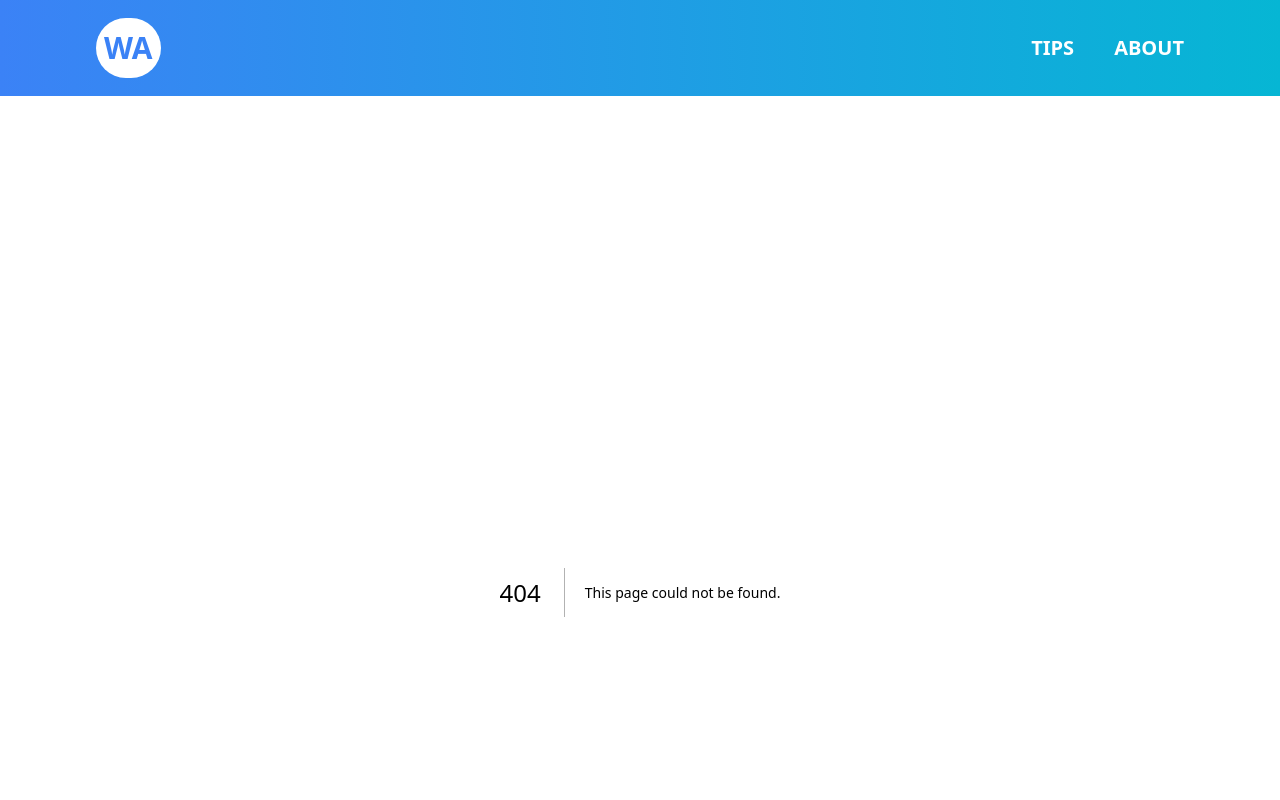
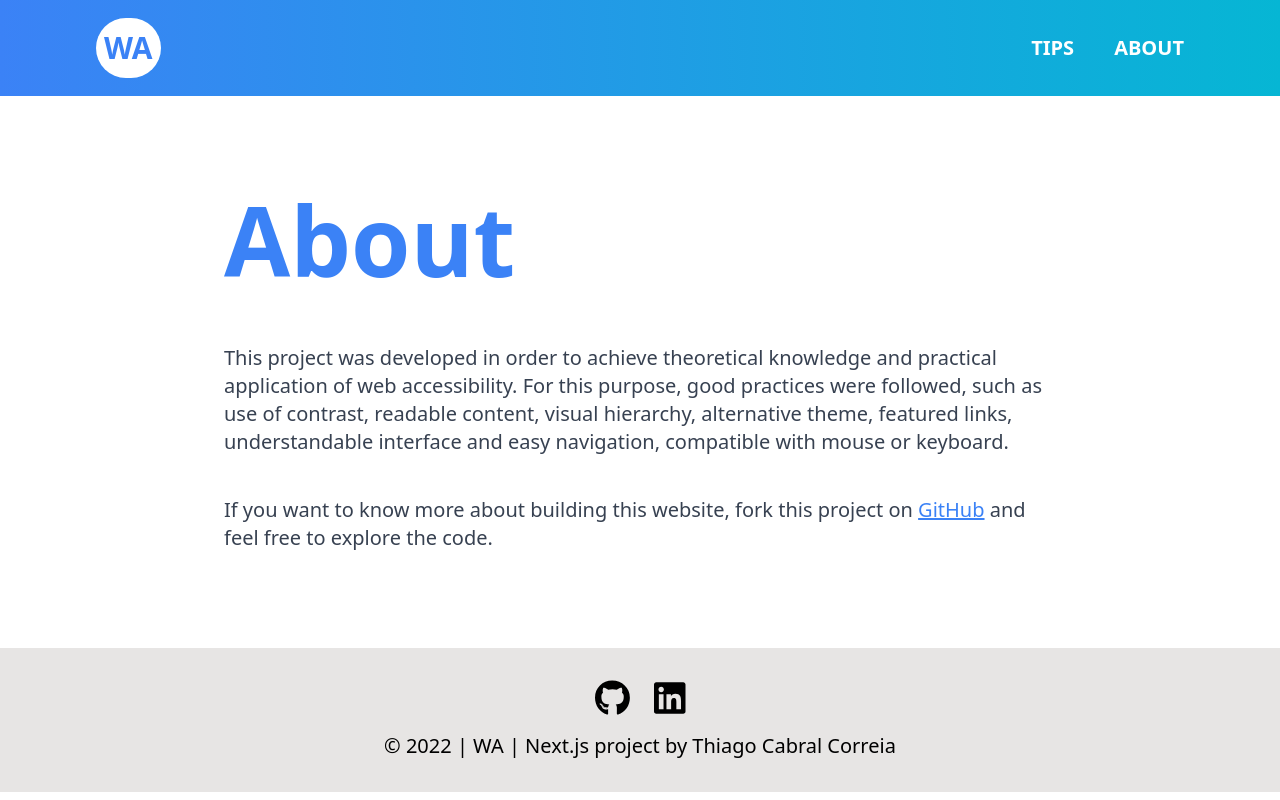
Before and after one commit to thiagocabralcorreia/web-accessibility, a Next.js app: page /about in a window 1280 px wide. Before the commit this address had no page. Shown: the top 800 px of the page. Built offline with nearby package versions, Linux system fonts and the light colour scheme.

Commit message:
Add About page

```diff
--- a/app/Footer.tsx
+++ b/app/Footer.tsx
@@ -11,8 +11,9 @@ function Footer() {
           rel="noopener noreferrer"
           className="hover:text-blue-500 ease-out duration-500"
         >
-          <FontAwesomeIcon className="h-9 pr-6" icon={faGithub} />
+          <FontAwesomeIcon className="h-9" icon={faGithub} />
         </a>
+        <div className="mr-6" />
         <a
           href="https://www.linkedin.com/in/thiago-cabral-correia/"
           target="_blank"
--- a/app/Header.tsx
+++ b/app/Header.tsx
@@ -10,9 +10,12 @@ function Header() {
       </Link>
       <div className="flex">
         <Link href={"/tips"}>
-          <p className="text-xl font-bold text-white mr-10">TIPS</p>
+          <p className="text-xl font-bold text-white">TIPS</p>
         </Link>
-        <p className="text-xl font-bold text-white">ABOUT</p>
+        <div className="mr-10" />
+        <Link href={"/about"}>
+          <p className="text-xl font-bold text-white">ABOUT</p>
+        </Link>
       </div>
     </header>
   );
--- /dev/null
+++ b/app/about/page.tsx
@@ -0,0 +1,31 @@
+export default function About() {
+  return (
+    <div className="flex-1 max-w-5xl justify-center px-10 md:px-24 m-auto">
+      <h1 className="text-blue-500 text-4xl lg:text-8xl md:text-6xl font-bold mb-10 md:mb-14">
+        About
+      </h1>
+
+      <p className="text-xl text-gray-700 mb-8 md:mb-10">
+        This project was developed in order to achieve theoretical knowledge and
+        practical application of web accessibility. For this purpose, good
+        practices were followed, such as use of contrast, readable content,
+        visual hierarchy, alternative theme, featured links, understandable
+        interface and easy navigation, compatible with mouse or keyboard.
+      </p>
+
+      <p className="text-xl text-gray-700 mb-8 md:mb-10">
+        If you want to know more about building this website, fork this project
+        on{" "}
+        <a
+          href="https://github.com/thiagocabralcorreia/web-accessibility"
+          target="_blank"
+          rel="noopener noreferrer"
+          className="text-blue-500 underline underline-offset-1 hover:text-indigo-500"
+        >
+          GitHub
+        </a>{" "}
+        and feel free to explore the code.
+      </p>
+    </div>
+  );
+}
```
